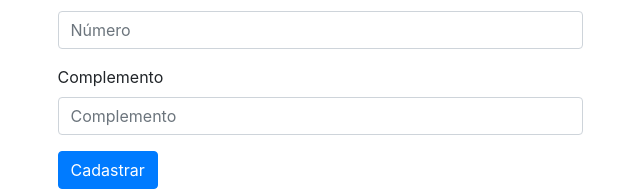
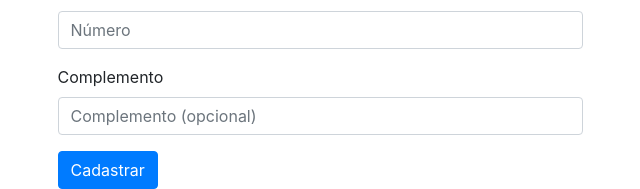
Before and after one commit to h3nc4/Moeda-estudantil, a Django app: page /cadastro/ in a window 1280 px wide. Shown: the part 931-1120 px from the top of the page, without its empty margins (320-960 px from the left). Run offline with Django 4.2, Linux system fonts and the light colour scheme; some libraries are stand-ins or nearby versions.

Commit message:
feat: exibir campos opcionais

```diff
--- a/src/logic/templates/cadastro.html
+++ b/src/logic/templates/cadastro.html
@@ -53,7 +53,7 @@
     </div>
     <div class="form-group">
         <label for="complemento">Complemento</label>
-        <input type="text" name="complemento" id="complemento" class="form-control" placeholder="Complemento">
+        <input type="text" name="complemento" id="complemento" class="form-control" placeholder="Complemento (opcional)">
     </div>
     <input type="submit" value="Cadastrar" class="btn btn-primary">
 </form>
```
